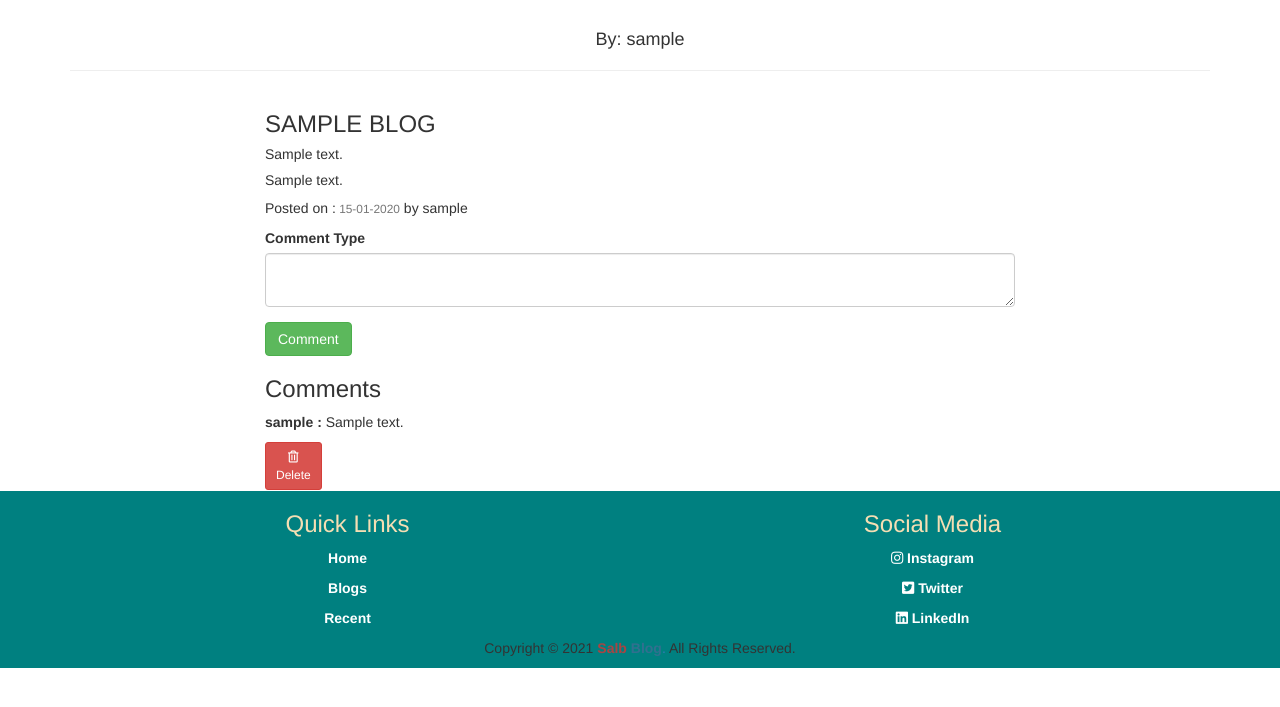
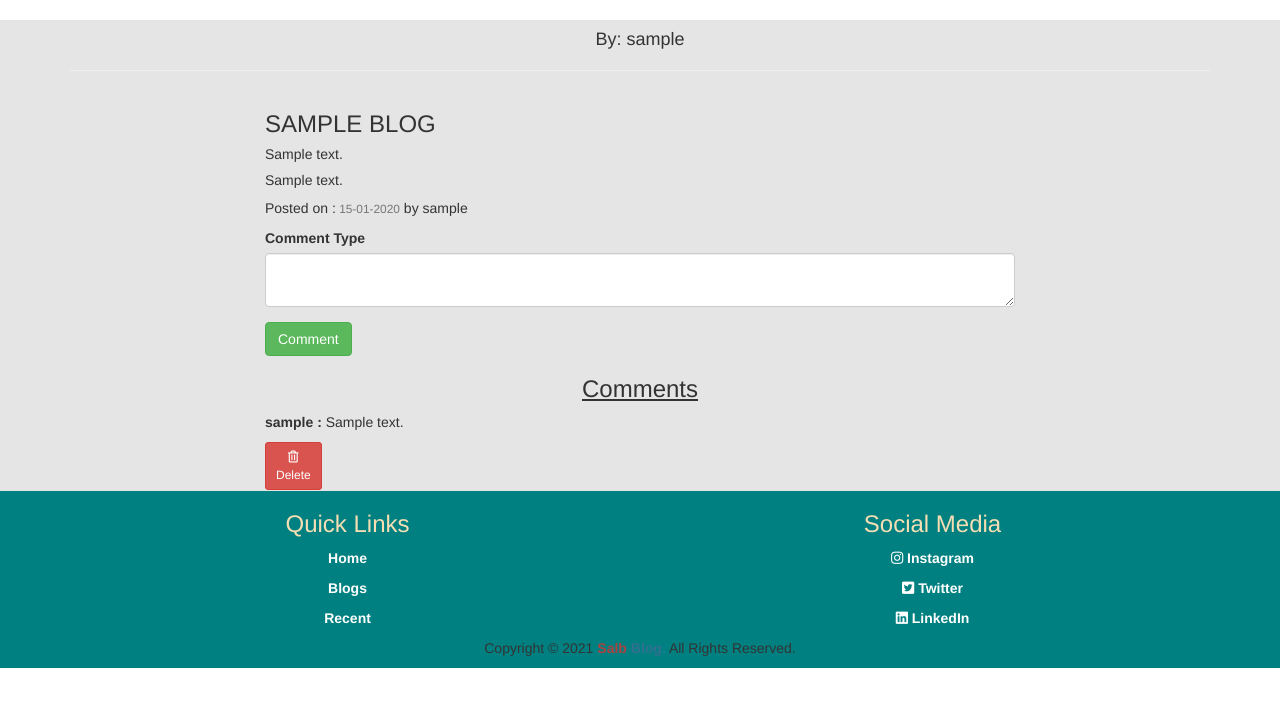
Before and after one commit to clarametto/Salb-Blog, a Flask app: template app/templates/blog_page.html in a window 1280 px wide. Shown: the part 52-759 px from the top of the page. Run offline with Flask 2, Linux system fonts and the light colour scheme; tables that the repository leaves empty hold one stand-in row (values such as "Sample post"); the template is opened without the code that fills it: values that come from a table or form of the project are taken from there, most other values are stand-ins (such as "Sample title", 1, 10 or a date in 2020); data that the repository does not hold is empty; some libraries are stand-ins or nearby versions.

Commit message:
update background color

```diff
--- a/app/templates/blog_page.html
+++ b/app/templates/blog_page.html
@@ -11,7 +11,8 @@
 {% endblock %}
 
 {% block content %}
-<div class="container ">
+  <div style="background: #E5E5E5;">
+    <div class="container">
       <h4 class="text-center"> By:  {{blog.user.username}}</h4>
 
       <hr>
@@ -34,19 +35,24 @@
               </div>
             </form>
             {% if blog.user == current_user %}
-        <div class="d-flex-inline">
-          <a class="btn btn-info btn-sm m-2" href="{{url_for('main.updateblog',blog_id = blog.id)}}"><i class="fas fa-edit" style='font-size:15px;'></i><br>Edit Blog</a>
+            <div class="d-flex">
+                <a class="btn btn-info btn-sm mx-2" href="{{url_for('main.updateblog',blog_id = blog.id)}}"><i class="fas fa-edit" style='font-size:15px;'></i>Edit Blog</a>
+                <br>
                 <form id="deleteForm" action="{{url_for('main.delete_post',blog_id = blog.id)}}" method="POST">
-            <button class="btn btn-sm btn-danger m-2" type="submit"><i class="fas fa-trash" style='font-size:15px;'></i><br>Delete Blog </button>
+                  <button class="btn btn-sm btn-danger mx-2" type="submit"><i class="fas fa-trash" style='font-size:15px;'></i>Delete Blog </button>
                 </form>
             </div>
             {% endif %}
           </div>
-      <div class="comments">
-        <h3>Comments</h3>
+          <div>
+            <div class="text-center">
+              <h3><u>Comments</u></h3>
+            </div>
             {% for comment in comments %}
             <p class="mt-10"><span style="font-weight: bold">{{comment.user.username}} : </span> {{comment.comment}}</p>
+            <small>
               <a href="{{url_for('main.delete_comment', id = blog.id, comment_id = comment.id)}}" class="btn btn-sm text-white btn-danger"> <i class="far fa-trash-alt"></i><br>Delete</a>
+            </small>
             {% endfor %}
           </div>
         </div>
@@ -54,6 +60,7 @@
       </div>
     </div>
 
+  </div>
   {% include 'footer.html' %}
 
 {% endblock %}
--- a/app/templates/edit_blog.html
+++ b/app/templates/edit_blog.html
@@ -11,6 +11,8 @@
 {% endblock %}
 
 {% block content %}
+<div style="background: #E5E5E5;">
+
 <div class="container">
   <div class="row">
     <div class="col-sm-2"></div>
@@ -20,7 +22,7 @@
     <div class="col-sm-2"></div>
   </div>
 </div>
-
+</div>
 {% include 'footer.html' %}
 
 {% endblock %}
--- a/app/templates/index.html
+++ b/app/templates/index.html
@@ -11,6 +11,7 @@
 {% endblock %}
 
 {% block content %}
+<div style="background: #E5E5E5;">
   <div class="container">
     <div>
       <!-- Random Quotes -->
@@ -53,6 +54,7 @@
     </div>
 
   </div>
+</div>
 
 {% include 'footer.html' %}
 
--- a/app/templates/post.html
+++ b/app/templates/post.html
@@ -13,7 +13,7 @@
 
 {% block content %}
 
-    <div  i="particles-js"  >
+  <div style="background: #E5E5E5;">
       <div class=" row" >
 
           <div class="col-md-2"></div>
```
Also changed, not shown: app/templates/fourOwfour.html (+5 -3 lines). Lines whose indentation alone changed are shown as unchanged.
